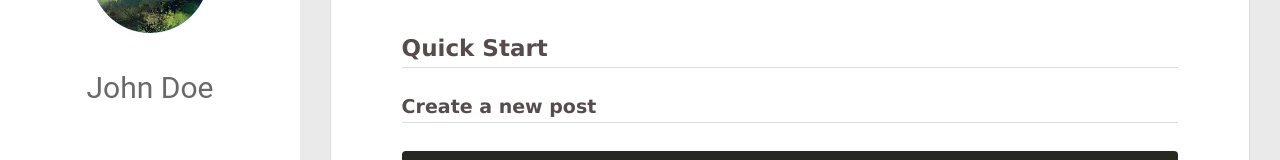
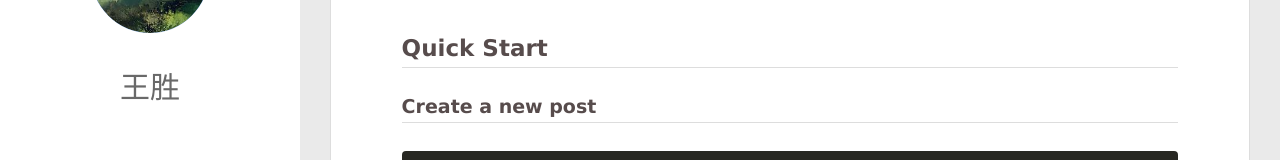
Before and after one commit to ws13685555932/ws13685555932.github.io, a plain HTML site: page index.html in a window 1280 px wide. Shown: the part 202-362 px from the top of the page. Drawn offline with Linux system fonts and the light colour scheme; no server answers.

Commit message:
add name

```diff
--- a/index.html
+++ b/index.html
@@ -45,7 +45,7 @@
 			<img src="https://ws13685555932.github.io/img/icon.jpg" class="js-avatar">
 		</a>
 		<hgroup>
-		  <h1 class="header-author"><a href="/">John Doe</a></h1>
+		  <h1 class="header-author"><a href="/">王胜</a></h1>
 		</hgroup>
 
 
```
